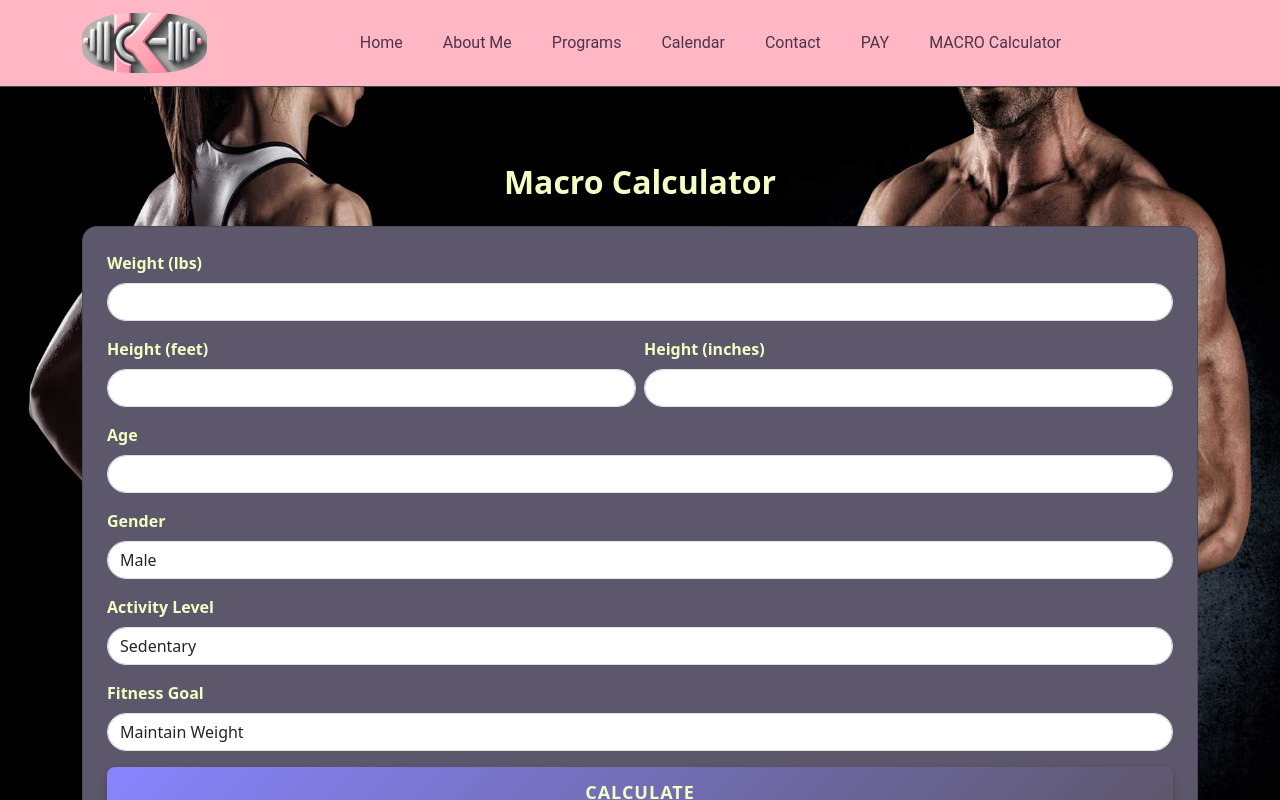
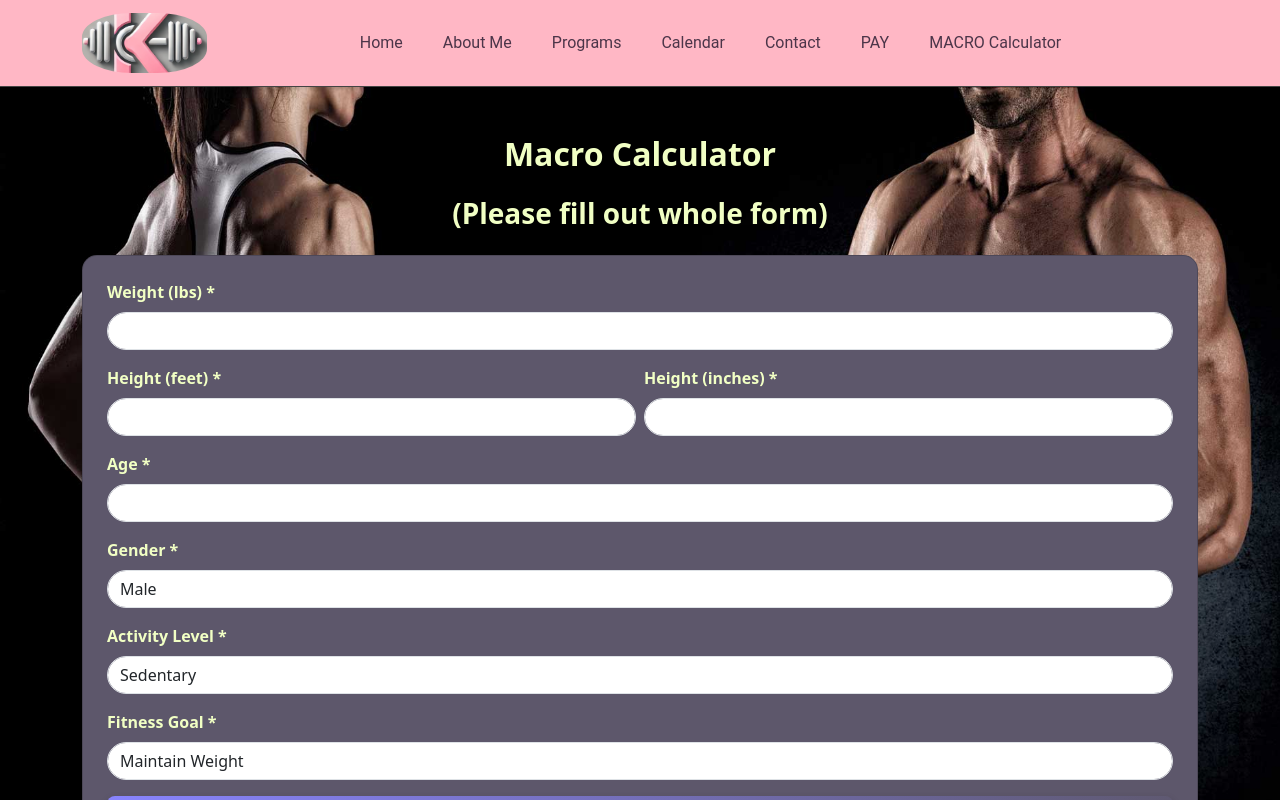
Before and after one commit to timbo84/kyfitness, a Next.js app: page /calculate in a window 1280 px wide. Shown: the top 800 px of the page. Built offline with nearby package versions, Linux system fonts and the light colour scheme.

Commit message:
made fields required on calculator, took off h1 on calendar

```diff
--- a/app/calendly/page.jsx
+++ b/app/calendly/page.jsx
@@ -19,9 +19,7 @@ export default function Home() {
       <Row className="justify-content-center align-items-center flex-grow-1">
         <Col xs={12} md={8} lg={6}>
           <div className="text-center p-4 rounded shadow-lg" style={{ color: "#f1ffc4", background: "#5d576b"  }}>
-            <h1>
-              Hi Kylynn! This is going to be your calendar page
-            </h1>
+
             <CalendlyPopup />
           </div>
         </Col>
--- a/components/workoutCalculator/index.jsx
+++ b/components/workoutCalculator/index.jsx
@@ -64,6 +64,12 @@ const MacroCalculator = () => {
       >
         Macro Calculator
       </h2>
+      <h3
+        className="text-center mb-4"
+        style={{ color: "#f1ffc4", fontWeight: "bold" }}
+      >
+        (Please fill out whole form)
+      </h3>
       <form
         onSubmit={(e) => {
           e.preventDefault();
@@ -78,7 +84,7 @@ const MacroCalculator = () => {
       >
         <div className="form-group mb-3">
           <label htmlFor="weight" className="form-label fw-bold">
-            Weight (lbs)
+            Weight (lbs) *
           </label>
           <input
             type="number"
@@ -86,12 +92,13 @@ const MacroCalculator = () => {
             id="weight"
             value={weight}
             onChange={(e) => setWeight(e.target.value)}
+            required
           />
         </div>
         <div className="form-group mb-3 d-flex gap-2">
           <div className="w-50">
             <label htmlFor="heightFeet" className="form-label fw-bold">
-              Height (feet)
+              Height (feet) *
             </label>
             <input
               type="number"
@@ -99,11 +106,12 @@ const MacroCalculator = () => {
               id="heightFeet"
               value={heightFeet}
               onChange={(e) => setHeightFeet(e.target.value)}
+              required
             />
           </div>
           <div className="w-50">
             <label htmlFor="heightInches" className="form-label fw-bold">
-              Height (inches)
+              Height (inches) *
             </label>
             <input
               type="number"
@@ -111,12 +119,13 @@ const MacroCalculator = () => {
               id="heightInches"
               value={heightInches}
               onChange={(e) => setHeightInches(e.target.value)}
+              required
             />
           </div>
         </div>
         <div className="form-group mb-3">
           <label htmlFor="age" className="form-label fw-bold">
-            Age
+            Age *
           </label>
           <input
             type="number"
@@ -124,17 +133,19 @@ const MacroCalculator = () => {
             id="age"
             value={age}
             onChange={(e) => setAge(e.target.value)}
+            required
           />
         </div>
         <div className="form-group mb-3">
           <label htmlFor="gender" className="form-label fw-bold">
-            Gender
+            Gender *
           </label>
           <select
             className="form-control rounded-pill"
             id="gender"
             value={gender}
             onChange={(e) => setGender(e.target.value)}
+            required
           >
             <option value="male">Male</option>
             <option value="female">Female</option>
@@ -142,13 +153,14 @@ const MacroCalculator = () => {
         </div>
         <div className="form-group mb-3">
           <label htmlFor="activity" className="form-label fw-bold">
-            Activity Level
+            Activity Level *
           </label>
           <select
             className="form-control rounded-pill"
             id="activity"
             value={activity}
             onChange={(e) => setActivity(e.target.value)}
+            required
           >
             <option value="1.2">Sedentary</option>
             <option value="1.375">Lightly active</option>
@@ -159,13 +171,14 @@ const MacroCalculator = () => {
         </div>
         <div className="form-group mb-3">
           <label htmlFor="goal" className="form-label fw-bold">
-            Fitness Goal
+            Fitness Goal *
           </label>
           <select
             className="form-control rounded-pill"
             id="goal"
             value={goal}
             onChange={(e) => setGoal(e.target.value)}
+            required
           >
             <option value="maintain">Maintain Weight</option>
             <option value="lose">Lose Weight</option>
```
